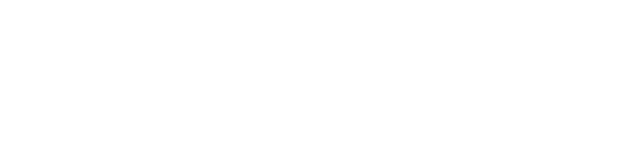
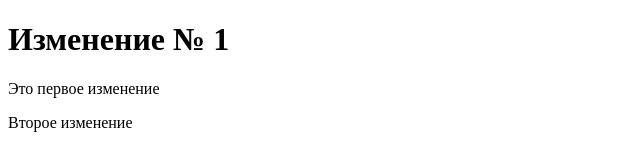
Before and after one commit to igorbarn/Python, a plain HTML site: page index.html in a window 1280 px wide. Shown: the whole page, without its empty margins (0-640 px from the left). Drawn offline with Linux system fonts and the light colour scheme.

Commit message:
Продолжаю изучение Git
18 февраля 2021 года вернулся к вопросу изучения Git

```diff
--- a/index.html
+++ b/index.html
@@ -6,6 +6,11 @@
     <title>Document</title>
 </head>
 <body>
+	<h1 class="upper">
+		Изменение № 1
+	</h1>
 
+	<p>Это первое изменение</p>
+	<p>Второе изменение</p>
 </body>
 </html>
```
Also changed, not shown: 1 other file.
